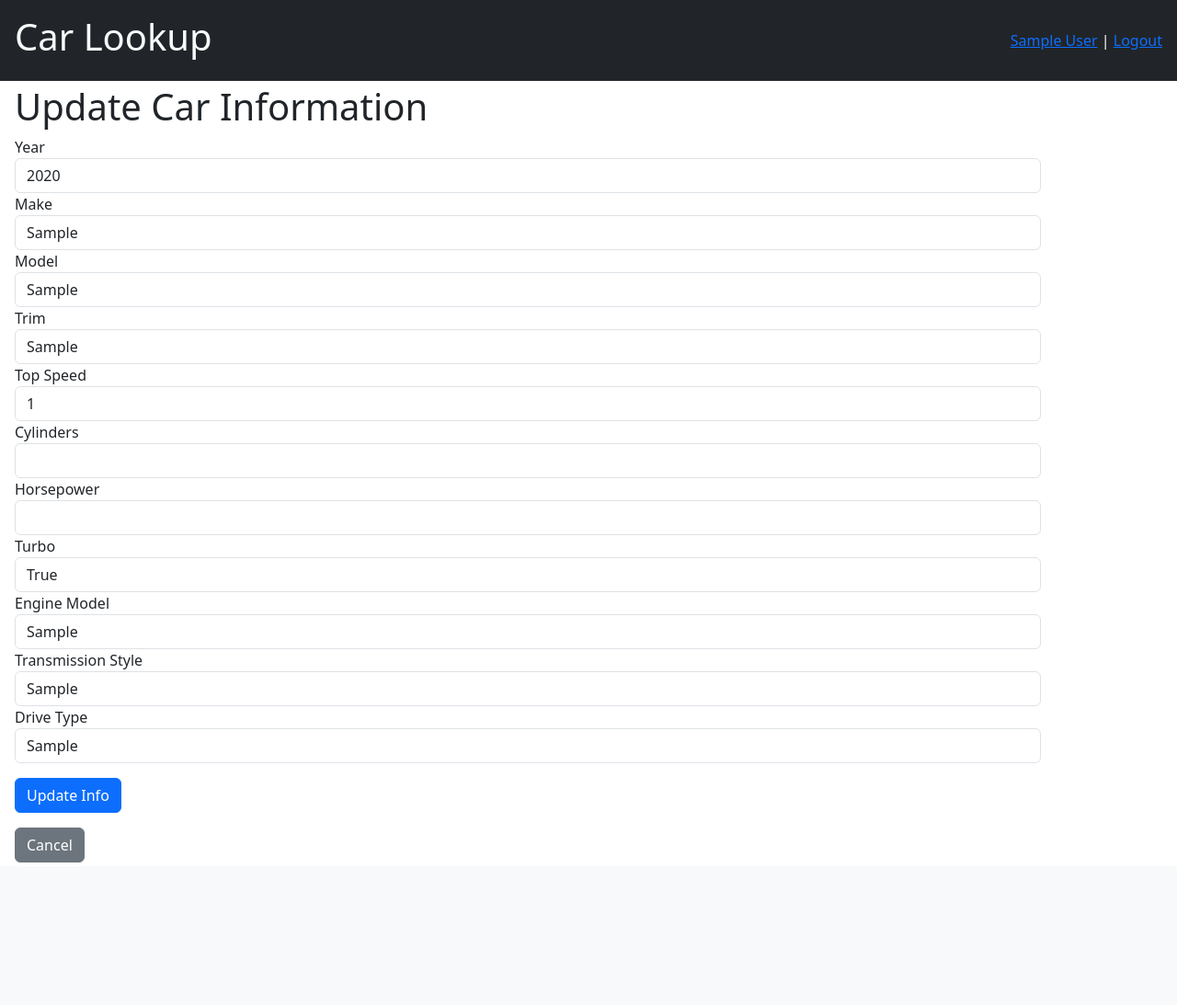
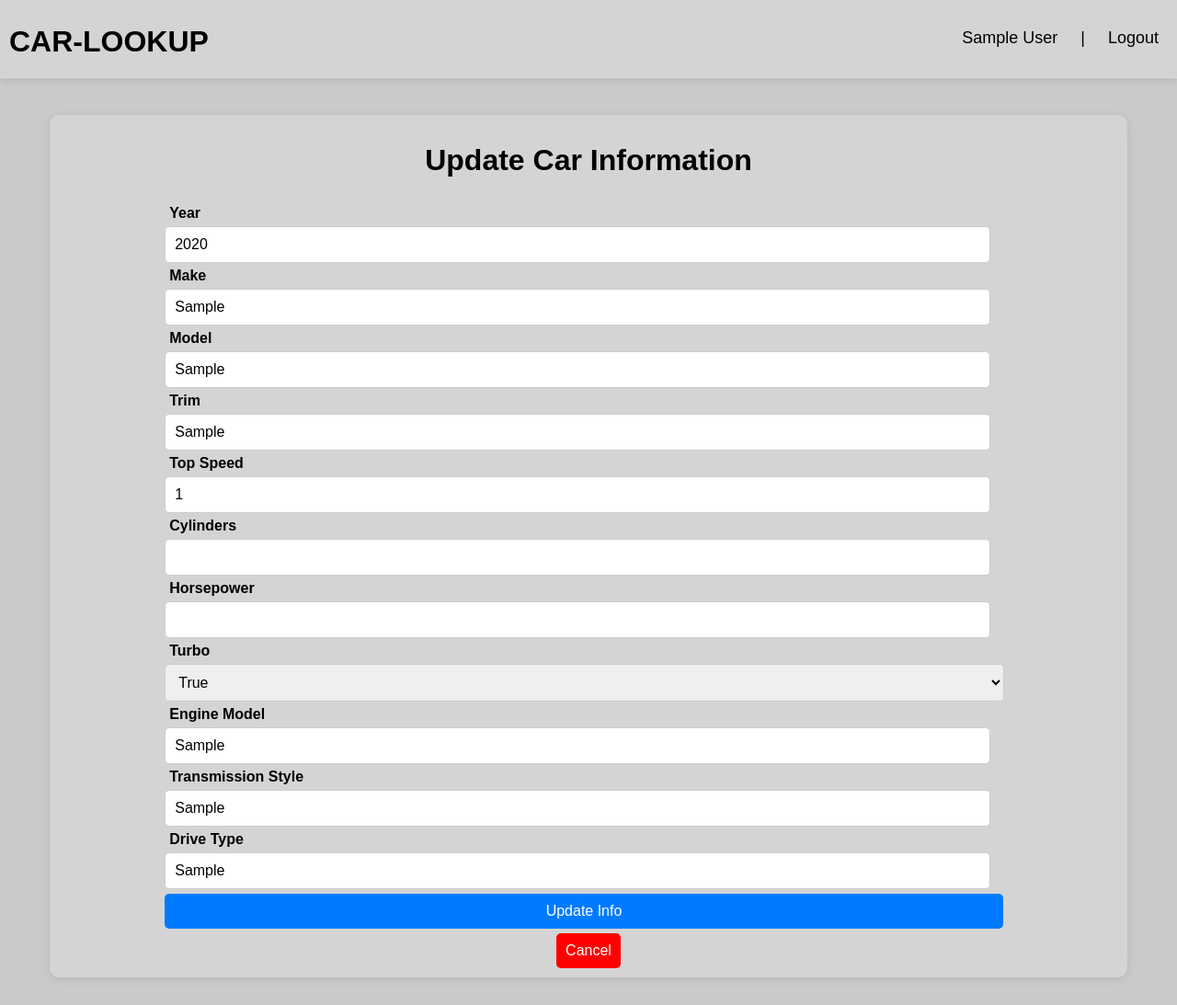
Before and after one commit to KyamranR/Capstone-1-Project, a Flask app: a page that uses Project/templates/base.html in a window 1280 px wide. Shown: the whole page at 92% size. Before the commit the page ends 938 px from the top, so only its background shows below. Run offline with Flask 3, Linux system fonts and the light colour scheme; the visitor is signed in with stand-in values (Sample User, id 1); tables that the repository leaves empty hold one stand-in row (values such as "Sample post").

Commit message:
added css styling removed bootstrap

```diff
--- a/Project/app.py
+++ b/Project/app.py
@@ -225,7 +225,7 @@ def add_car(user_id):
         else:
             flash('Car info could not be retrieved.', 'danger')
     else:
-        flash('Car already exists.', 'info')
+        flash('Car already exists.', 'danger')
 
     return redirect(url_for('user_profile', user_id=user_id))
 
--- a/Project/static/app.css
+++ b/Project/static/app.css
@@ -1,4 +1,231 @@
+body {
+  font-family: Arial, sans-serif;
+  margin: 0;
+  padding: 0;
+  background-color: #cacaca;
+  width: 100%;
+  height: 100%;
+}
+
 .profile-pic {
   width: 100px;
   height: 100px;
+  border-radius: 50%;
+  border: 10px solid whitesmoke;
 }
+
+.navbar {
+  background-color: rgba(255, 255, 255, 0.2);
+  backdrop-filter: blur(10px);
+  -webkit-backdrop-filter: blur(10px);
+  border-bottom: 1px solid rgba(255, 255, 255, 0.2);
+  box-shadow: 0 2px 10px rgba(0, 0, 0, 0.1);
+  position: static;
+  width: 100%;
+  top: 0;
+  z-index: 1000;
+}
+
+.navbar .container {
+  display: flex;
+  justify-content: space-between;
+  align-items: center;
+}
+
+.navbar-brand {
+  font-size: 32px;
+  font-weight: bold;
+  color: #000000;
+  text-decoration: none;
+  margin-left: 10px;
+  transition: color 0.3s ease;
+}
+
+.navbar-brand:hover {
+  color: #007bff;
+}
+
+.navbar-nav {
+  display: flex;
+  gap: 5px;
+}
+
+.nav-link {
+  color: #000;
+  text-decoration: none;
+  font-size: 18px;
+  transition: color 0.3s ease;
+  margin-right: 20px;
+}
+
+.nav-link:hover {
+  color: #007bff;
+}
+
+.container.m-1 {
+  margin-top: 100px;
+  margin-left: 2%;
+}
+
+h1 {
+  font-size: 32px;
+  margin-bottom: 20px;
+}
+
+.form-container {
+  display: flex;
+  flex-direction: column;
+  gap: 10px;
+  background-color: rgba(255, 255, 255, 0.2);
+  backdrop-filter: blur(10px);
+  -webkit-backdrop-filter: blur(10px);
+  border-radius: 10px;
+  box-shadow: 0 2px 10px rgba(0, 0, 0, 0.1);
+  padding: 20px;
+  max-width: 500px;
+  width: 90%;
+  margin-top: 80px;
+}
+
+.box {
+  display: flex;
+  justify-content: center;
+  align-items: center;
+  flex-direction: column;
+  margin-bottom: 30px;
+}
+
+.box2 {
+  display: flex;
+  justify-content: center;
+  align-items: center;
+  flex-direction: column;
+  gap: 5px;
+  background-color: rgba(255, 255, 255, 0.2);
+  backdrop-filter: blur(10px);
+  -webkit-backdrop-filter: blur(10px);
+  border-radius: 10px;
+  box-shadow: 0 2px 10px rgba(0, 0, 0, 0.1);
+  padding: 10px;
+  max-width: 100%;
+  width: 90%;
+  margin-top: 20px;
+}
+
+.box3 {
+  background-color: rgba(255, 255, 255, 0.2);
+  backdrop-filter: blur(10px);
+  -webkit-backdrop-filter: blur(10px);
+  border-radius: 10px;
+  box-shadow: 0 2px 10px rgba(0, 0, 0, 0.1);
+  padding: 10px;
+  max-width: 100%;
+  width: 90%;
+}
+.input-field {
+  width: 80%;
+  display: flex;
+  flex-direction: column;
+}
+
+input[type="text"],
+input[type="email"],
+input[type="password"],
+input[type="number"] {
+  padding: 10px;
+  font-size: 16px;
+  border: 1px solid #ccc;
+  border-radius: 5px;
+  width: 95%;
+}
+
+select {
+  padding: 10px;
+  font-size: 16px;
+  border: 1px solid #ccc;
+  border-radius: 5px;
+  width: 99%;
+}
+
+.text-center {
+  text-align: center;
+}
+
+label {
+  color: rgb(0, 0, 0);
+  font-weight: bold;
+  padding: 5px;
+}
+
+button[type="submit"],
+button {
+  padding: 10px;
+  margin-top: 5px;
+  margin-right: 10px;
+  font-size: 16px;
+  background-color: #007bff;
+  color: #fff;
+  border: none;
+  border-radius: 5px;
+  cursor: pointer;
+  transition: background-color 0.3s ease;
+}
+
+button[type="submit"]:hover,
+button:hover {
+  background-color: #0056b3;
+}
+
+#delete {
+  padding: 5px;
+  margin: 0px;
+  font-size: 16px;
+  background-color: #ff0000;
+  color: #fff;
+  border: none;
+  border-radius: 100%;
+  cursor: pointer;
+  transition: background-color 0.3s ease;
+  width: 30px;
+}
+
+#delete:hover {
+  background-color: rgb(144, 0, 0);
+}
+
+#cancel {
+  padding: 10px;
+  margin: 0px;
+  font-size: 16px;
+  background-color: #ff0000;
+  color: #fff;
+  border: none;
+  border-radius: 5px;
+  cursor: pointer;
+  transition: background-color 0.3s ease;
+}
+
+#cancel:hover {
+  background-color: rgb(144, 0, 0);
+}
+
+.text-danger {
+  color: #ff0000;
+}
+.text-success {
+  color: rgb(2, 143, 0);
+}
+
+.message {
+  display: flex;
+  justify-content: center;
+  align-items: center;
+  margin-top: 20px;
+}
+
+li {
+  display: flex;
+  justify-content: space-between;
+  align-items: center;
+  margin-top: 5px;
+}
--- a/Project/templates/base.html
+++ b/Project/templates/base.html
@@ -4,37 +4,41 @@
     <meta charset="UTF-8" />
     <meta name="viewport" content="width=device-width, initial-scale=1.0" />
     <title>{% block title %}{% endblock %}</title>
-    <link
+    <!-- <link
       href="https://cdn.jsdelivr.net/npm/bootstrap@5.3.3/dist/css/bootstrap.min.css"
       rel="stylesheet"
       integrity="sha384-QWTKZyjpPEjISv5WaRU9OFeRpok6YctnYmDr5pNlyT2bRjXh0JMhjY6hW+ALEwIH"
       crossorigin="anonymous"
-    />
+    /> -->
     <link rel="stylesheet" href="/static/app.css" />
   </head>
   <body>
-    <nav class="navbar text-bg-dark p-3">
-      <div>
+    <nav class="navbar">
+      <div class="container">
+        <div class="navbar-nav">
           <h1>
-          <a href="{{url_for('index')}}" class="navbar-brand text-light fs-1"
-            >Car Lookup</a
-          >
+            <a href="{{url_for('index')}}" class="navbar-brand">CAR-LOOKUP</a>
           </h1>
         </div>
-      <div>
+        <div class="navbar-nav">
           {% if 'user_id' in session %}
-        <a href="{{ url_for('user_profile', user_id=session['user_id'])}}"
+          <a
+            href="{{ url_for('user_profile', user_id=session['user_id'])}}"
+            class="nav-link"
             >{{ session.get('user_name')}}</a
-        >
-        |
-        <a href="{{url_for('logout')}}">Logout</a>
+          ><span class="nav-link">|</span>
+
+          <a href="{{url_for('logout')}}" class="nav-link">Logout</a>
           {% else %}
-        <a href="/login">Login</a> |
-        <a href="/register">Register</a>
+          <a href="/login" class="nav-link">Login</a>
+          <span class="nav-link">|</span>
+          <a href="/register" class="nav-link">Register</a>
           {% endif %}
         </div>
+      </div>
     </nav>
-    <div>
+
+    <div class="message">
       {% for category, msg in get_flashed_messages(with_categories=True) %} {%
       if category == 'danger'%}
       <span class="text-danger">{{ msg }}</span>
@@ -43,10 +47,10 @@
       {% endif %} {% endfor %}
     </div>
     {% block content %} {% endblock %}
-    <script
+    <!-- <script
       src="https://cdn.jsdelivr.net/npm/bootstrap@5.3.3/dist/js/bootstrap.bundle.min.js"
       integrity="sha384-YvpcrYf0tY3lHB60NNkmXc5s9fDVZLESaAA55NDzOxhy9GkcIdslK1eN7N6jIeHz"
       crossorigin="anonymous"
-    ></script>
+    ></script> -->
   </body>
 </html>
--- a/Project/templates/update_car_info.html
+++ b/Project/templates/update_car_info.html
@@ -1,48 +1,52 @@
 {% extends 'base.html' %} {% block title %}Update Car Info{% endblock %} {%
 block content %}
-<div class="container m-1">
+<div class="box">
+  <div class="box2">
     <h1>Update Car Information</h1>
-  <form method="POST" action="{{ url_for('update_car_info', vin=vin) }}">
+    <form
+      method="POST"
+      action="{{ url_for('update_car_info', vin=vin) }}"
+      class="input-field"
+    >
       {{ form.hidden_tag() }}
-    <div class="form-group">
-      {{ form.year.label }} {{ form.year(class_='form-control') }}
-    </div>
-    <div class="form-group">
-      {{ form.make.label }} {{ form.make(class_='form-control') }}
-    </div>
-    <div class="form-group">
-      {{ form.model.label }} {{ form.model(class_='form-control') }}
-    </div>
-    <div class="form-group">
-      {{ form.trim.label }} {{ form.trim(class_='form-control') }}
-    </div>
-    <div class="form-group">
-      {{ form.top_speed.label }} {{ form.top_speed(class_='form-control') }}
-    </div>
-    <div class="form-group">
-      {{ form.cylinders.label }} {{ form.cylinders(class_='form-control') }}
-    </div>
-    <div class="form-group">
-      {{ form.horsepower.label }} {{ form.horsepower(class_='form-control') }}
-    </div>
-    <div class="form-group">
-      {{ form.turbo.label }} {{ form.turbo(class_='form-control') }}
-    </div>
-    <div class="form-group">
-      {{ form.engine_model.label }} {{ form.engine_model(class_='form-control')
-      }}
-    </div>
-    <div class="form-group">
-      {{ form.transmission_style.label }} {{
-      form.transmission_style(class_='form-control') }}
-    </div>
-    <div class="form-group">
-      {{ form.drive_type.label }} {{ form.drive_type(class_='form-control') }}
-    </div>
+      <!-- <div class="form-group"> -->
+      {{ form.year.label }} {{ form.year }}
+      <!-- </div> -->
+      <!-- <div class="form-group"> -->
+      {{ form.make.label }} {{ form.make }}
+      <!-- </div>
+    <div class="form-group"> -->
+      {{ form.model.label }} {{ form.model }}
+      <!-- </div>
+    <div class="form-group"> -->
+      {{ form.trim.label }} {{ form.trim }}
+      <!-- </div>
+    <div class="form-group"> -->
+      {{ form.top_speed.label }} {{ form.top_speed }}
+      <!-- </div>
+    <div class="form-group"> -->
+      {{ form.cylinders.label }} {{ form.cylinders }}
+      <!-- </div>
+    <div class="form-group"> -->
+      {{ form.horsepower.label }} {{ form.horsepower }}
+      <!-- </div>
+    <div class="form-group"> -->
+      {{ form.turbo.label }} {{ form.turbo }}
+      <!-- </div>
+    <div class="form-group"> -->
+      {{ form.engine_model.label }} {{ form.engine_model }}
+      <!-- </div>
+    <div class="form-group"> -->
+      {{ form.transmission_style.label }} {{ form.transmission_style }}
+      <!-- </div>
+    <div class="form-group"> -->
+      {{ form.drive_type.label }} {{ form.drive_type }}
+      <!-- </div> -->
       <button type="submit" class="btn btn-primary mt-3">Update Info</button>
     </form>
     <a href="{{ url_for('show_car_info', vin=vin) }}">
-    <button class="btn btn-secondary mt-3">Cancel</button>
+      <button id="cancel">Cancel</button>
     </a>
   </div>
+</div>
 {% endblock %}
```
Also changed, not shown: Project/templates/car_info.html (+12 -10 lines), Project/templates/index.html (+8 -14 lines), Project/templates/login.html (+5 -4 lines), Project/templates/register.html (+7 -5 lines), Project/templates/show_car_info.html (+8 -3 lines), Project/templates/update_user_profile.html (+15 -14 lines), Project/templates/user_profile.html (+15 -9 lines). Lines whose indentation alone changed are shown as unchanged.
